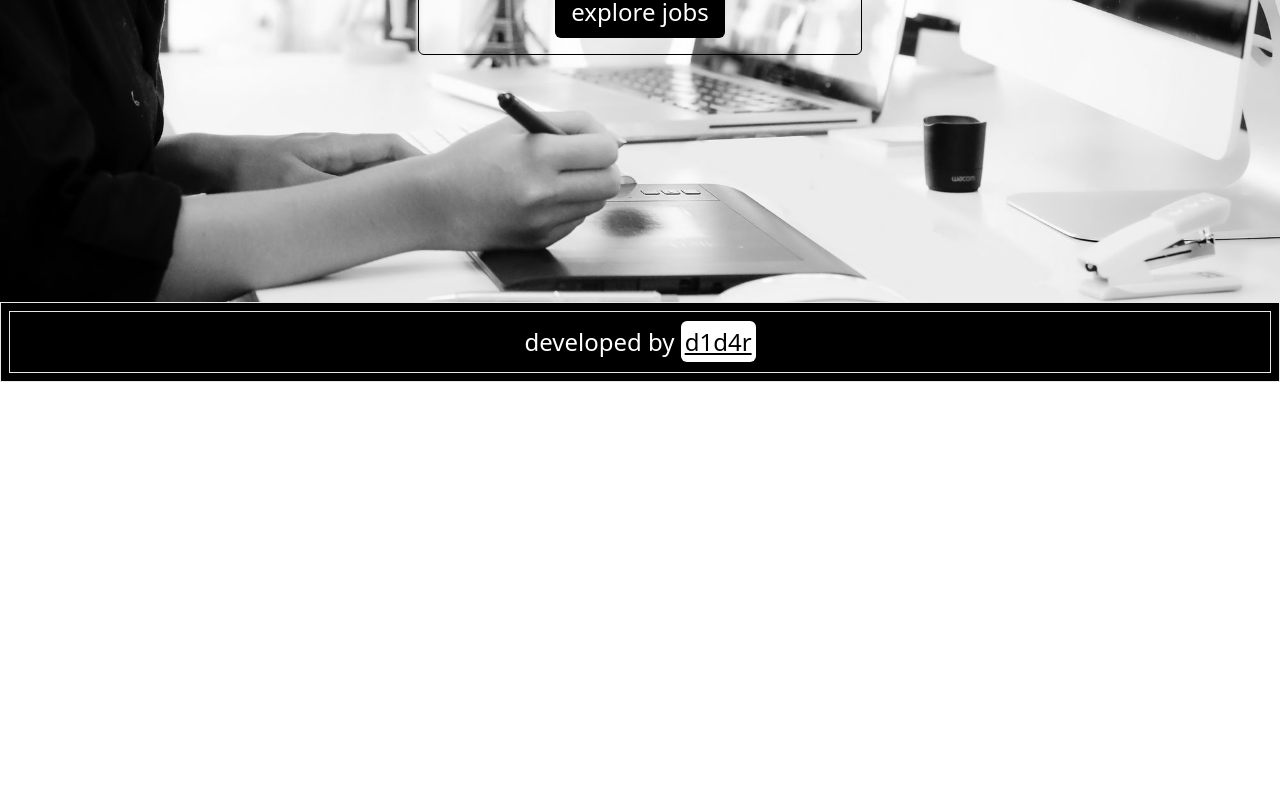
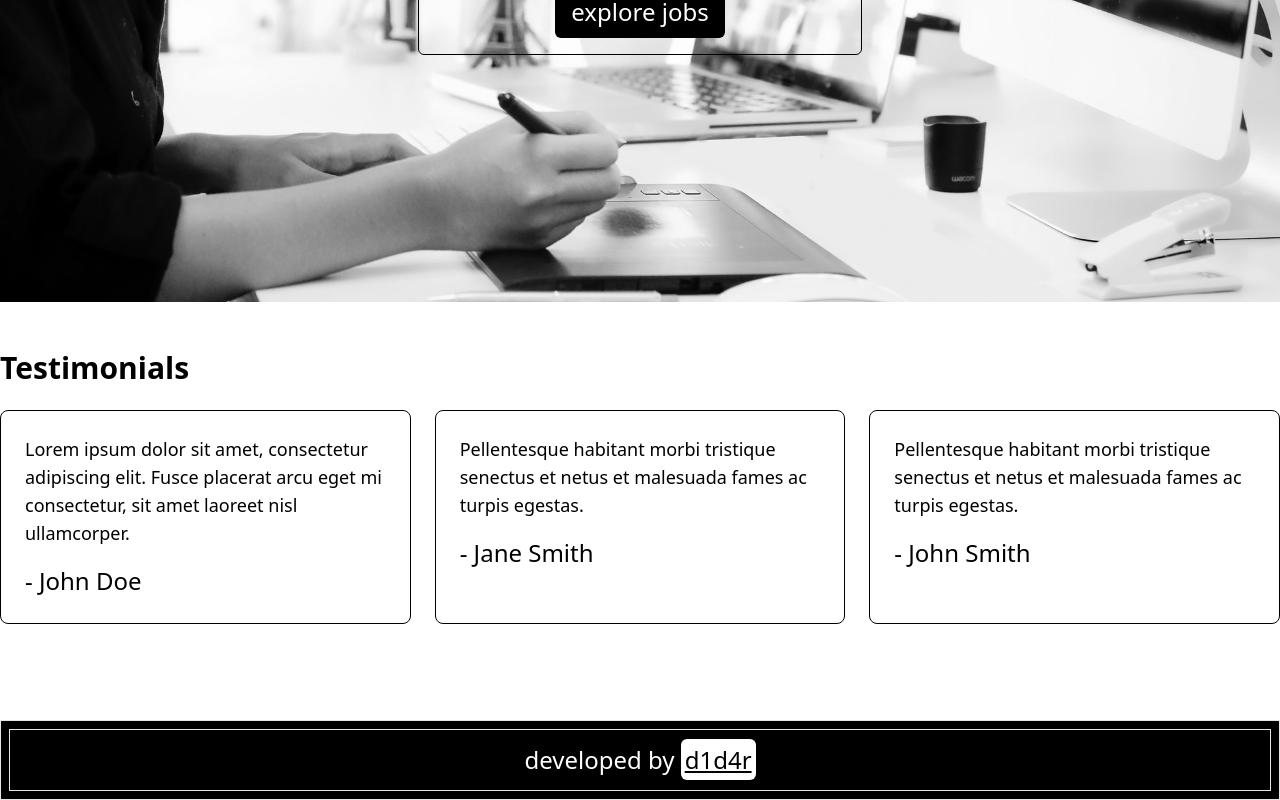
Before and after one commit to d1d4r/find-jobs, a Vue app: page / in a window 1280 px wide. Shown: the part 498-1298 px from the top of the page. Before the commit the page ends 880 px from the top, so only its background shows below. Built offline with nearby package versions, Linux system fonts and the light colour scheme; no server answers.

Commit message:
create component to showCase and call it in HomeView

```diff
--- /dev/null
+++ b/src/components/ShowCase.vue
@@ -0,0 +1,37 @@
+<template>
+  <div class="container py-12 mx-auto">
+    <section class="mb-12">
+      <h2 class="mb-6 text-3xl font-bold">Testimonials</h2>
+      <div class="grid grid-cols-1 gap-6 md:grid-cols-2 lg:grid-cols-3">
+        <div
+          v-for="(testimonial, index) in testimonials"
+          :key="index"
+          class="p-6 bg-white border border-black rounded-lg"
+        >
+          <p class="text-lg">{{ testimonial.message }}</p>
+          <p class="mt-4">- {{ testimonial.name }}</p>
+        </div>
+      </div>
+    </section>
+  </div>
+</template>
+
+<script setup>
+const testimonials = [
+  {
+    name: 'John Doe',
+    message:
+      'Lorem ipsum dolor sit amet, consectetur adipiscing elit. Fusce placerat arcu eget mi consectetur, sit amet laoreet nisl ullamcorper.'
+  },
+  {
+    name: 'Jane Smith',
+    message:
+      'Pellentesque habitant morbi tristique senectus et netus et malesuada fames ac turpis egestas.'
+  },
+  {
+    name: 'John Smith',
+    message:
+      'Pellentesque habitant morbi tristique senectus et netus et malesuada fames ac turpis egestas.'
+  }
+]
+</script>
--- a/src/views/HomeView.vue
+++ b/src/views/HomeView.vue
@@ -1,7 +1,9 @@
 <template>
   <HeroSection />
+  <ShowCase />
 </template>
 
 <script setup>
 import HeroSection from '@/components/HeroSection.vue'
+import ShowCase from '@/components/ShowCase.vue'
 </script>
```
